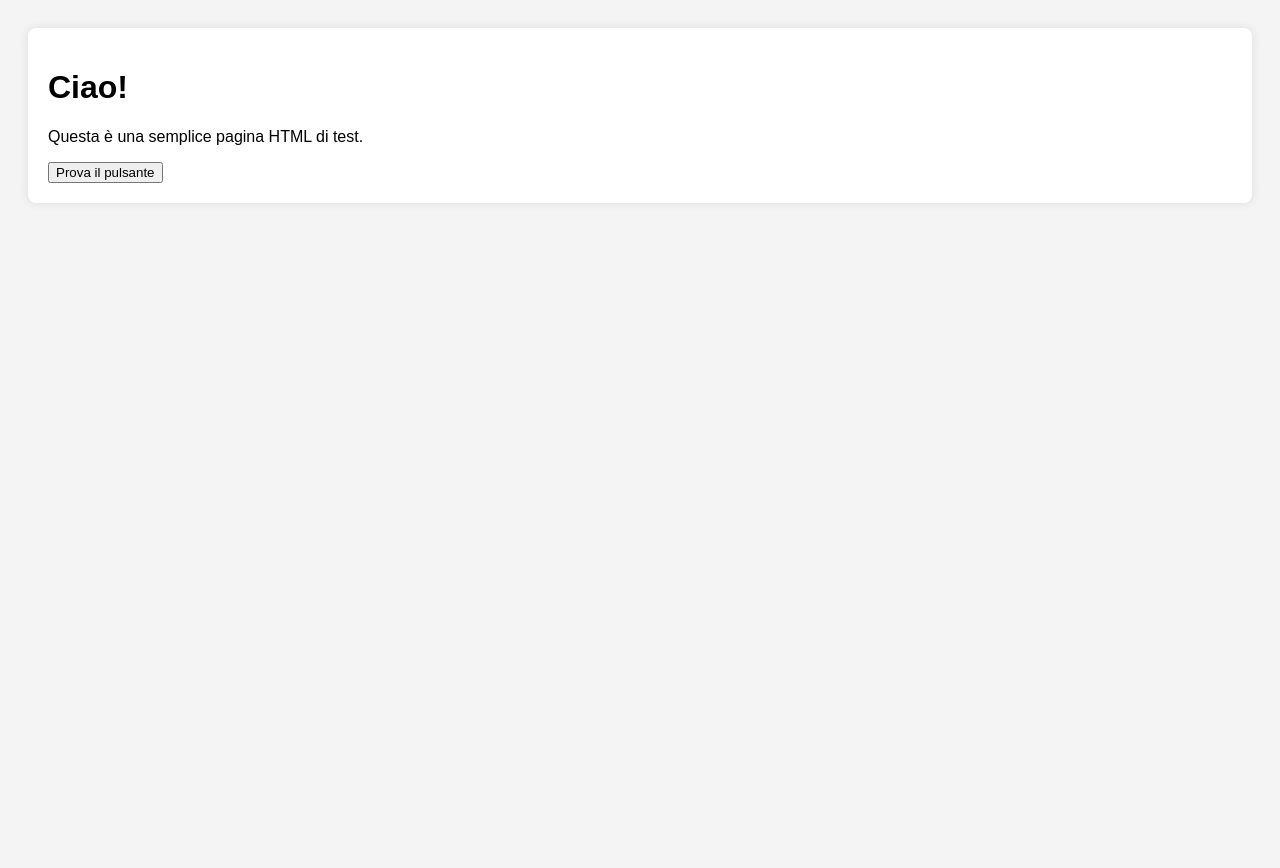
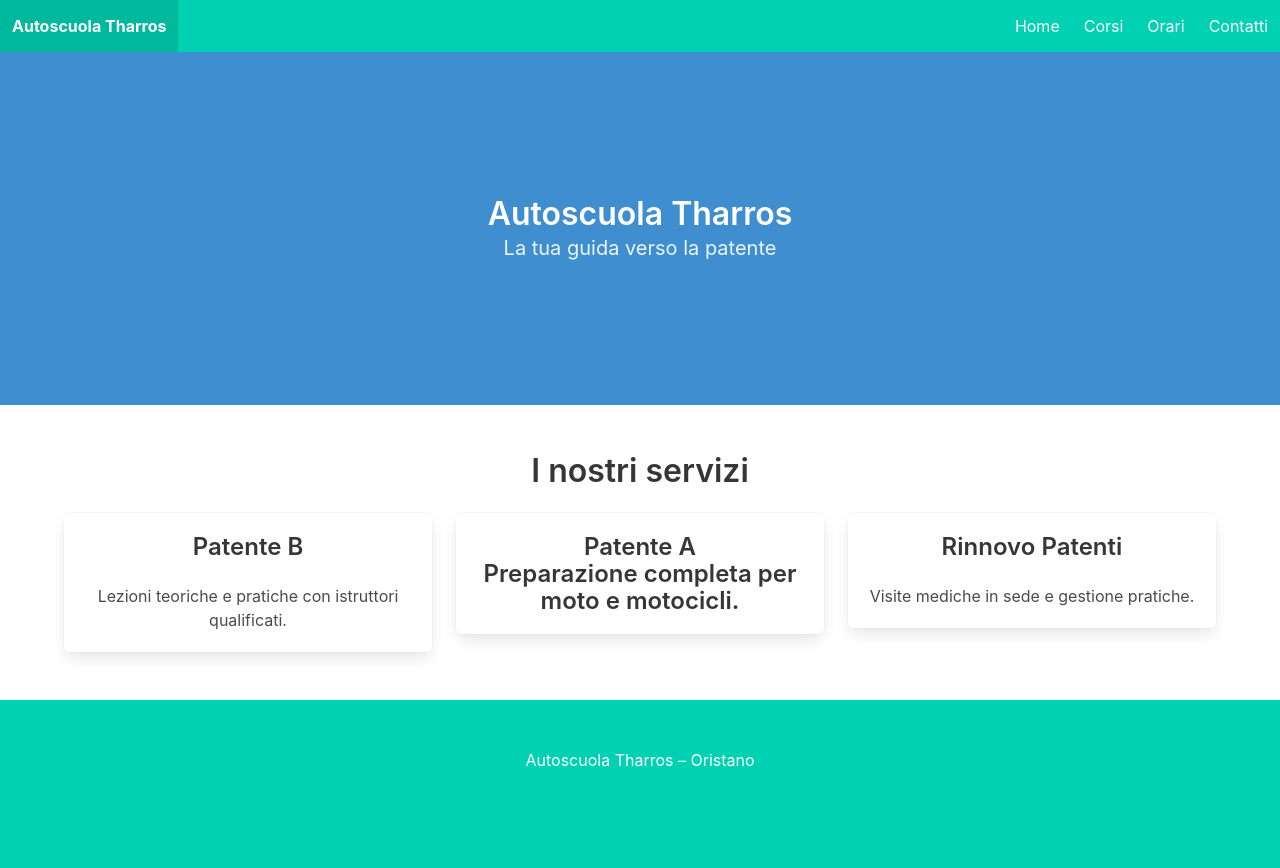
Before and after one commit to lorenzoserra03/lorenzoserra03.github.io, a plain HTML site: page index.html in a window 1280 px wide. Before the commit the page ends 800 px from the top, so only its background shows below. Drawn offline with nearby package versions, Linux system fonts and the light colour scheme.

Commit message:
Update index.html for Autoscuola Tharros

```diff
--- a/index.html
+++ b/index.html
@@ -2,26 +2,81 @@
 <html lang="it">
 <head>
     <meta charset="UTF-8">
-    <title>Pagina di Test</title>
-    <style>
-        body {
-            font-family: Arial, sans-serif;
-            background-color: #f4f4f4;
-            padding: 20px;
-        }
-        .box {
-            background: white;
-            padding: 20px;
-            border-radius: 8px;
-            box-shadow: 0 0 10px rgba(0,0,0,0.1);
-        }
-    </style>
+    <title>Autoscuola Tharros</title>
+    <link rel="stylesheet" href="https://cdn.jsdelivr.net/npm/bulma@0.9.4/css/bulma.min.css">
 </head>
 <body>
-    <div class="box">
-        <h1>Ciao!</h1>
-        <p>Questa è una semplice pagina HTML di test.</p>
-        <button onclick="alert('Funziona!')">Prova il pulsante</button>
+
+<!-- NAVBAR -->
+<nav class="navbar is-primary" role="navigation">
+  <div class="navbar-brand">
+    <a class="navbar-item has-text-weight-bold">
+      Autoscuola Tharros
+    </a>
+  </div>
+
+  <div class="navbar-menu">
+    <div class="navbar-end">
+      <a class="navbar-item">Home</a>
+      <a class="navbar-item">Corsi</a>
+      <a class="navbar-item">Orari</a>
+      <a class="navbar-item">Contatti</a>
     </div>
+  </div>
+</nav>
+
+<!-- HERO -->
+<section class="hero is-info is-medium">
+  <div class="hero-body">
+    <div class="container has-text-centered">
+      <h1 class="title">
+        Autoscuola Tharros
+      </h1>
+      <h2 class="subtitle">
+        La tua guida verso la patente
+      </h2>
+    </div>
+  </div>
+</section>
+
+<!-- SERVIZI -->
+<section class="section">
+  <div class="container">
+    <h2 class="title has-text-centered">I nostri servizi</h2>
+
+    <div class="columns is-multiline">
+
+      <div class="column is-one-third">
+        <div class="box has-text-centered">
+          <h3 class="title is-4">Patente B</h3>
+          <p>Lezioni teoriche e pratiche con istruttori qualificati.</p>
+        </div>
+      </div>
+
+      <div class="column is-one-third">
+        <div class="box has-text-centered">
+          <h3 class="title is-4">Patente A</hh3>
+          <p>Preparazione completa per moto e motocicli.</p>
+        </div>
+      </div>
+
+      <div class="column is-one-third">
+        <div class="box has-text-centered">
+          <h3 class="title is-4">Rinnovo Patenti</h3>
+          <p>Visite mediche in sede e gestione pratiche.</p>
+        </div>
+      </div>
+
+    </div>
+  </div>
+</section>
+
+<!-- FOOTER -->
+<footer class="footer has-background-primary has-text-white">
+  <div class="content has-text-centered">
+    Autoscuola Tharros – Oristano
+  </div>
+</footer>
+
 </body>
 </html>
```
